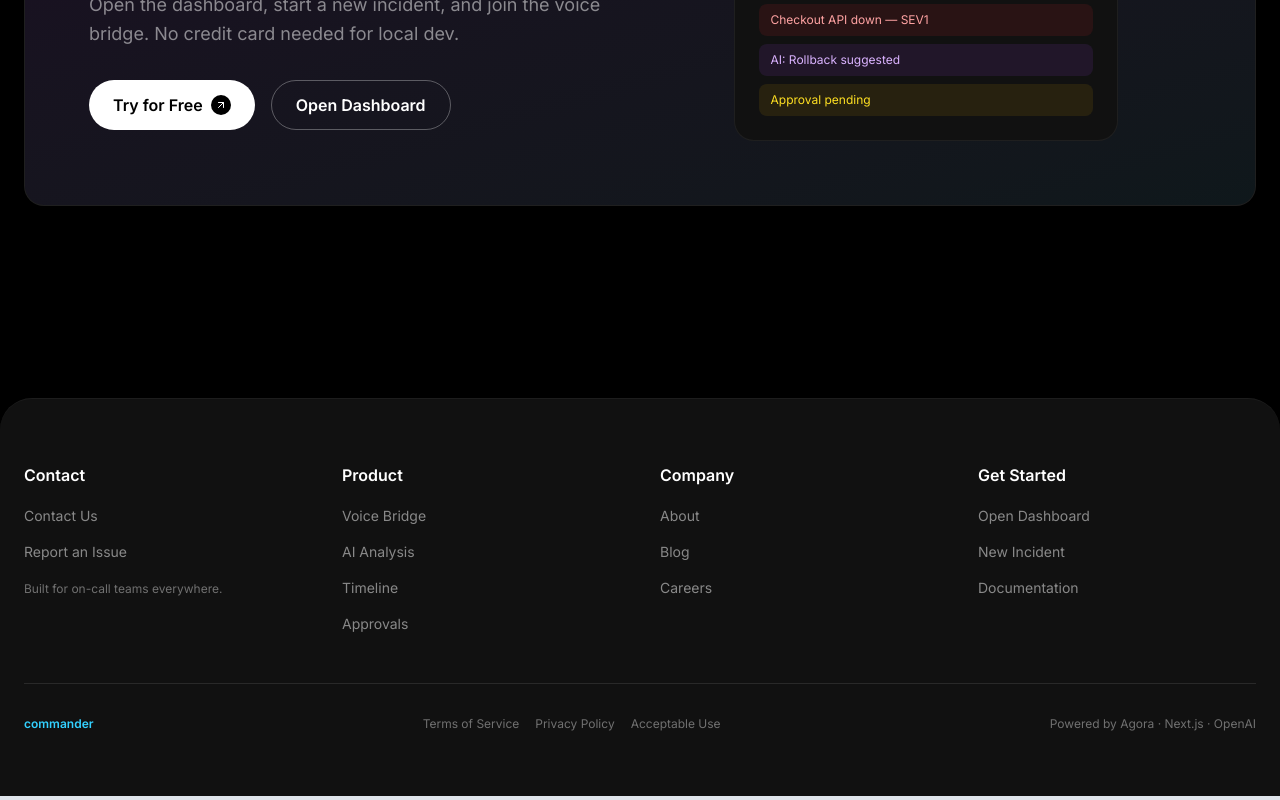
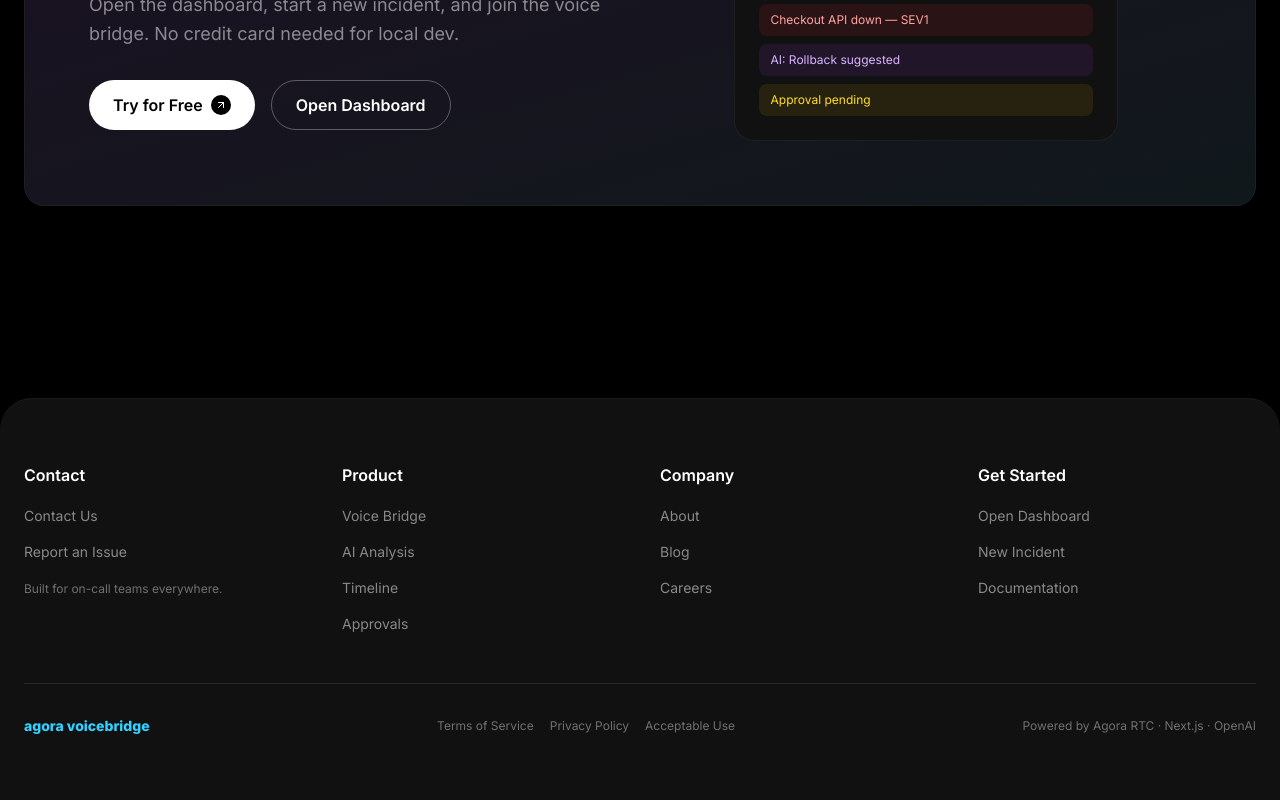
Before and after one commit to scriptedbyshivam/voice-ai-incident-commander, a Next.js app: page / in a window 1280 px wide. Shown: the part 4879-5679 px from the top of the page. Built offline with nearby package versions, Linux system fonts and the light colour scheme.

Commit message:
update landing footer with clean agora voicebridge text logo

```diff
--- a/src/components/landing/LandingFooter.tsx
+++ b/src/components/landing/LandingFooter.tsx
@@ -64,13 +64,13 @@ export default function LandingFooter() {
         </div>
 
         <div className="pt-8 border-t border-white/10 flex flex-col sm:flex-row items-center justify-between gap-4 text-xs text-white/40">
-          <span className="text-[#33d1ff] font-semibold lowercase">commander</span>
+          <span className="text-[#33d1ff] font-black lowercase text-sm">agora voicebridge</span>
           <div className="flex flex-wrap justify-center gap-4">
             <Link href="#" className="hover:text-white/70">Terms of Service</Link>
             <Link href="#" className="hover:text-white/70">Privacy Policy</Link>
             <Link href="#" className="hover:text-white/70">Acceptable Use</Link>
           </div>
-          <span>Powered by Agora · Next.js · OpenAI</span>
+          <span>Powered by Agora RTC · Next.js · OpenAI</span>
         </div>
       </div>
     </footer>
```
